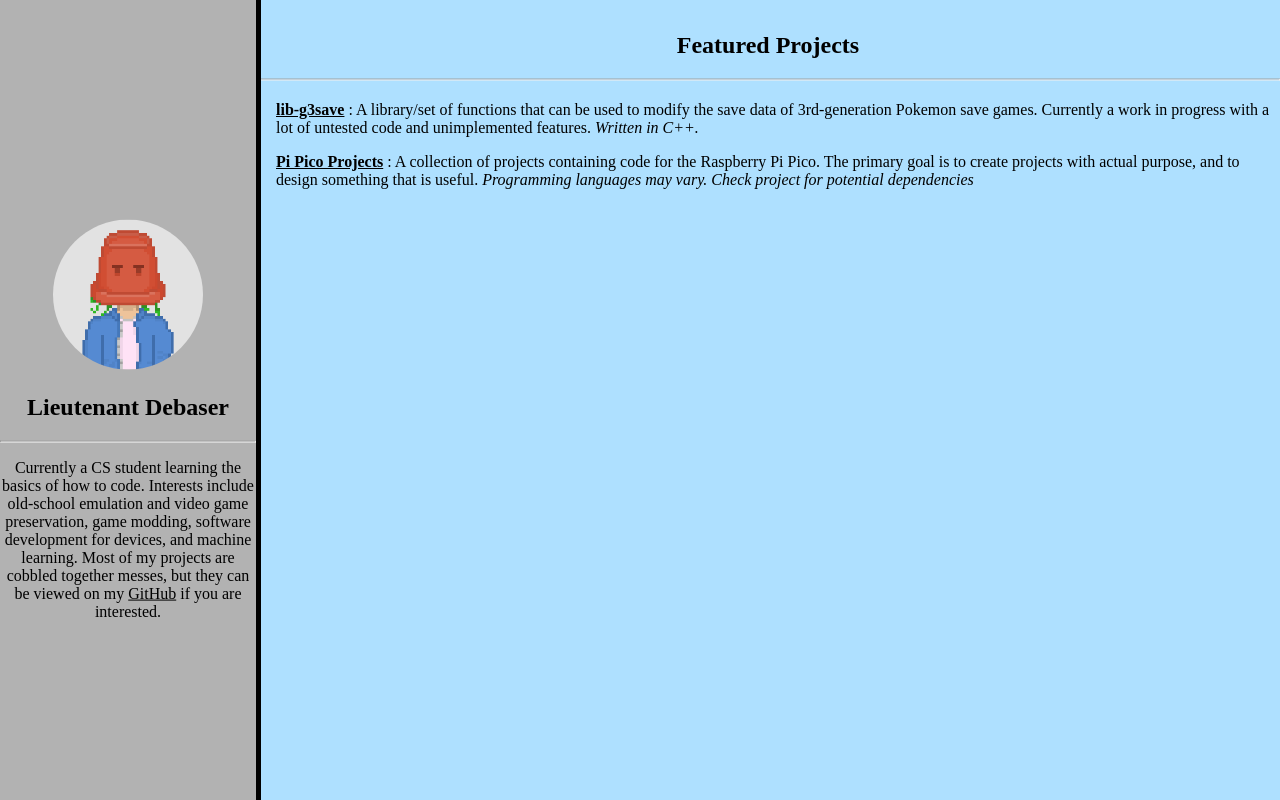
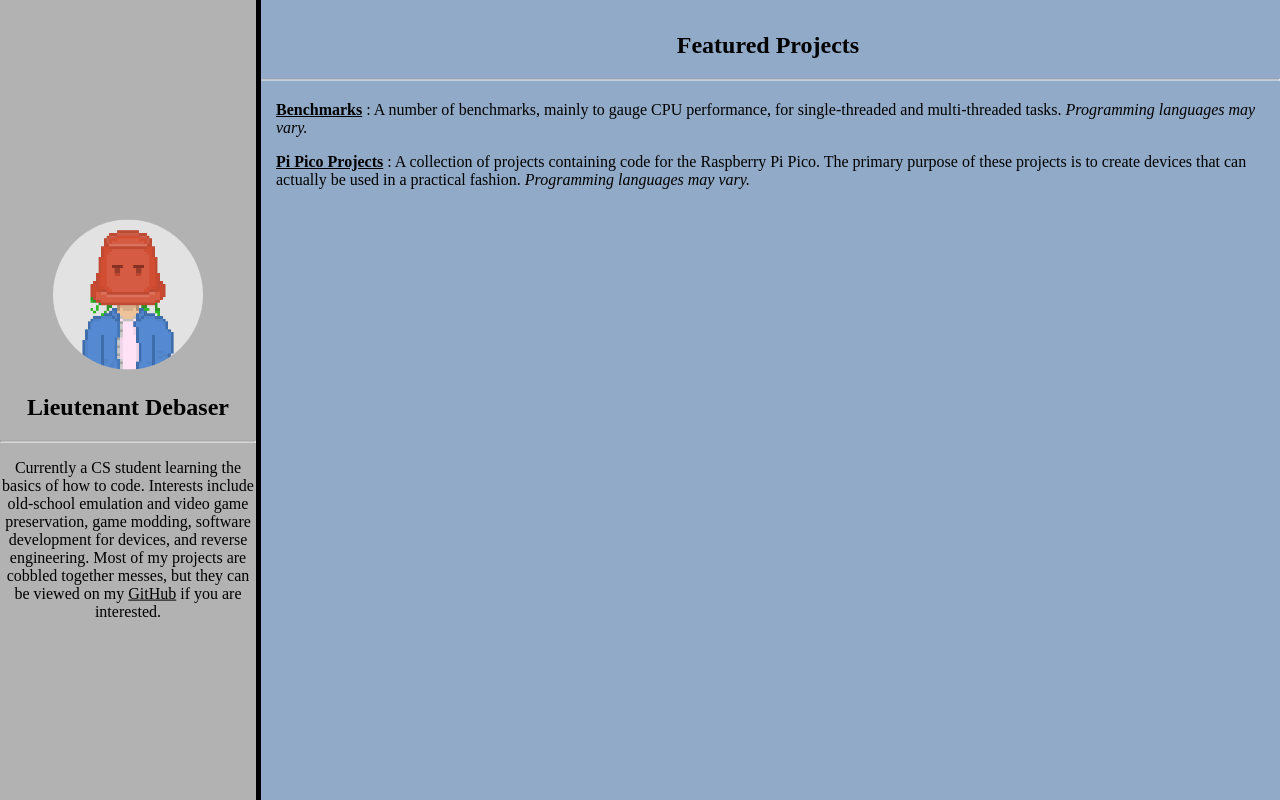
Before and after one commit to Lieutenant-Debaser/Lieutenant-Debaser.github.io, a plain HTML site: page index.html in a window 1280 px wide. Drawn offline with Linux system fonts and the light colour scheme.

Commit message:
Update 20220406
Removed lib-g3save from "Featured Projects" section; replaced with benchmarks project.
Slight change to bio information. Swapped background color of right-hand section for a
darker shade of blue.

```diff
--- a/index.html
+++ b/index.html
@@ -46,7 +46,7 @@
 /* Right-hand content section*/
 .right-style {
 	right: 0;
-	background-color: #aee0ff;
+	background-color: #90aac7;
 }
 
 /* Separating shadow*/
@@ -106,7 +106,7 @@
 		<hr>
 		<p>Currently a CS student learning the basics of how to code. Interests include old-school
 		   emulation and video game preservation, game modding, software development for devices,
-		   and machine learning. Most of my projects are cobbled together messes, but they can be
+		   and reverse engineering. Most of my projects are cobbled together messes, but they can be
 		   viewed on my <a href="https://www.github.com/lieutenant-debaser" style="color: black">
 		   GitHub</a> if you are interested.</p>
 	</div>
@@ -119,16 +119,17 @@
 		<hr>
 	</div>
 	<div class="left-justified-major">
-		<p><b><a href="https://www.github.com/lieutenant-debaser/lib-g3save" style="color: black">
-		   lib-g3save</a></b>
-		   : A library/set of functions that can be used to modify the save data of 3rd-generation
-		   Pokemon save games. Currently a work in progress with a lot of untested code and
-	       unimplemented features. <i>Written in C++.</i></p>
+		<p><b><a href="https://www.github.com/lieutenant-debaser/benchmarks" style="color: black">
+		   Benchmarks</a></b>
+		   : A number of benchmarks, mainly to gauge CPU performance, for single-threaded and
+           multi-threaded tasks.
+	       <i>Programming languages may vary.</i></p>
 		<p><b><a href="https://www.github.com/lieutenant-debaser/pi-pico" style="color: black">
 			Pi Pico Projects</a></b>
-			: A collection of projects containing code for the Raspberry Pi Pico. The primary goal is
-			to create projects with actual purpose, and to design something that is useful.
-			<i>Programming languages may vary. Check project for potential dependencies</i></p?
+			: A collection of projects containing code for the Raspberry Pi Pico. The primary
+			purpose of these projects is to create devices that can actually be used in a
+			practical fashion.
+			<i>Programming languages may vary.</i></p?
 	</div>
 </div>
 </body>
```
